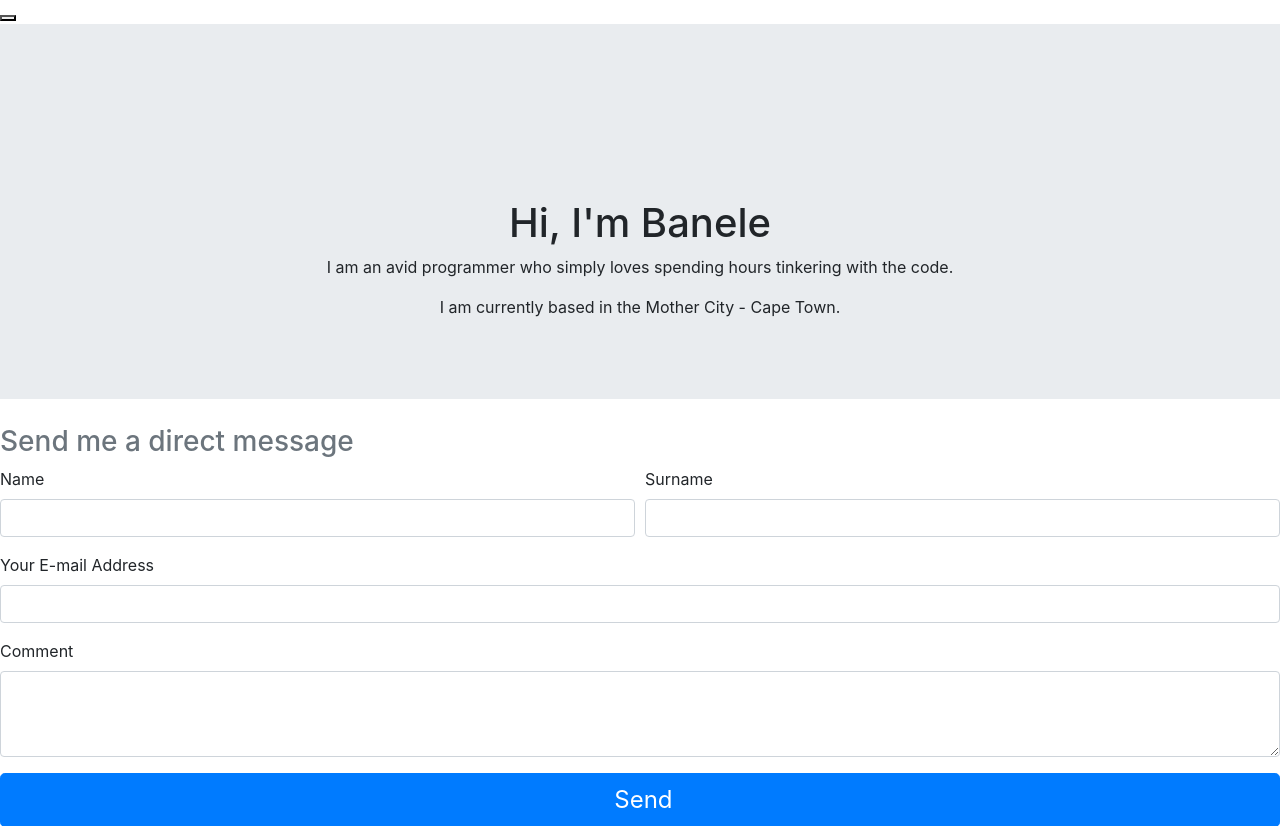
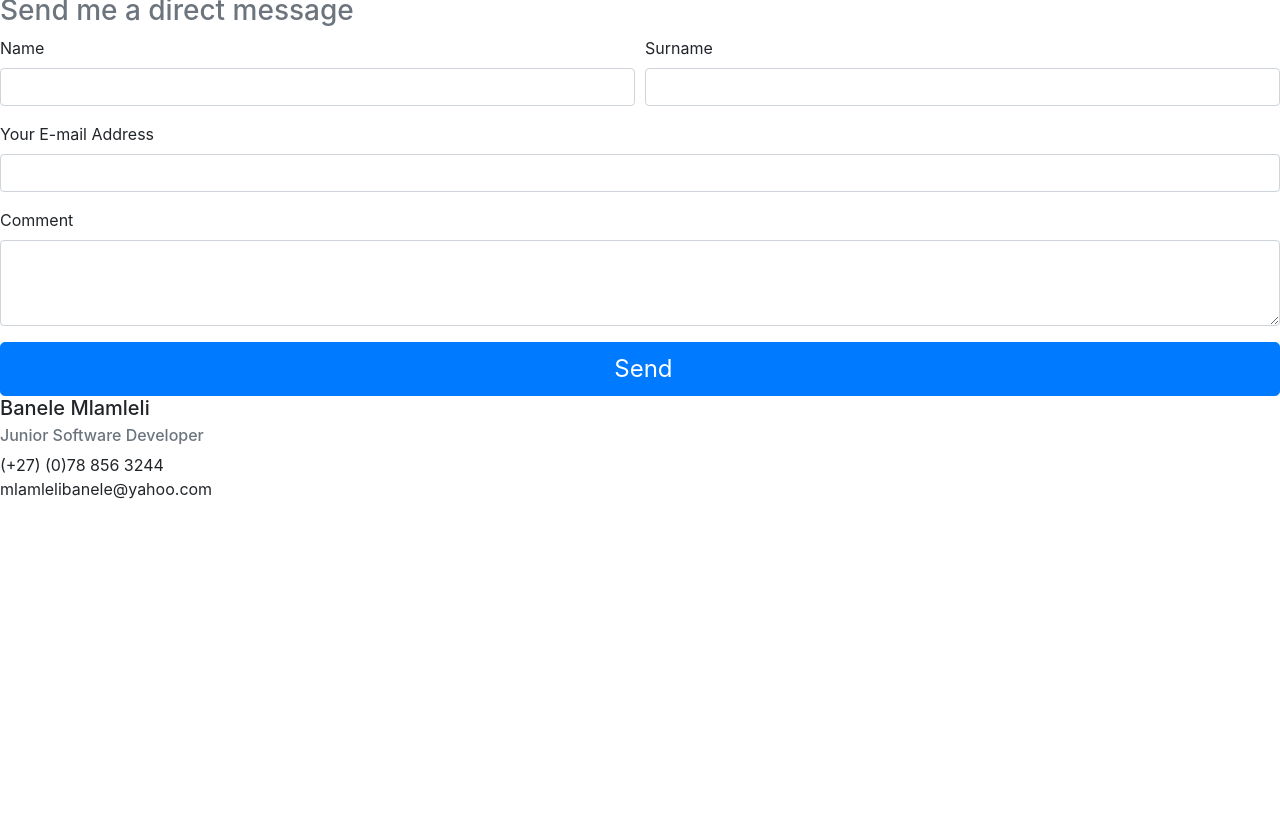
Before and after one commit to BaneleMlamleli/logbook, a PHP site: page / in a window 1280 px wide. Shown: the top 826 px of the page. After the commit the page ends 499 px from the top, so only its background shows below. Run offline with PHP 8.4, Linux system fonts and the light colour scheme.

Commit message:
added all pages with no code at the moment

```diff
--- a/index.php
+++ b/index.php
@@ -21,33 +21,8 @@ if(isset($_POST["submit"])){
 </head>
 <body>
 <header>
-
+<!--no code as yet-->
 </header>
-<!-- Error alert message div-->
-<div id="alert_message"></div>
-<!-- Listen for the menu-toggle bar event then display or hide the responsive navigation bar -->
-<script>
-    $(document).ready(function () {
-        $('.menu-toggle').click(function () {
-            $('nav').toggle('active')
-        })
-    })
-</script>
-<!-- Back to top button -->
-<button onclick="topFunction()" class="fa fa-arrow-up" id="btnGoToTop" title="Go to top"></button>
-<!-- Section for all the information about you -->
-<!-- This is the Jumbotron below the navigation bar -->
-<div class="jumbotron jumbotron-fluid">
-    <div class="container">
-        <div style="text-align: center; padding-top: 10%;">
-            <h1 class="display-5" data-text="Hi, I'm Banele Mlamleli">Hi, I'm Banele</h1>
-            <p class="p1">I am an avid programmer who simply loves spending hours tinkering with the code.</p>
-            <p class="p2">I am currently based in the Mother City - Cape Town.</p>
-        </div>
-    </div>
-</div>
-
-
 <!-- Section for your contact details. -->
 <section id="contacts">
     <h3 class="section-header-text card-subtitle mb-2 text-muted">Send me a direct message</h3>
--- /dev/null
+++ b/intern.php
@@ -0,0 +1 @@
+<?php
--- /dev/null
+++ b/logbook.php
@@ -0,0 +1 @@
+<?php
--- /dev/null
+++ b/mentor.php
@@ -0,0 +1 @@
+<?php
--- /dev/null
+++ b/profile.php
@@ -0,0 +1 @@
+<?php
--- /dev/null
+++ b/registercompany.php
@@ -0,0 +1 @@
+<?php
--- /dev/null
+++ b/registeruser.php
@@ -0,0 +1 @@
+<?php
```
